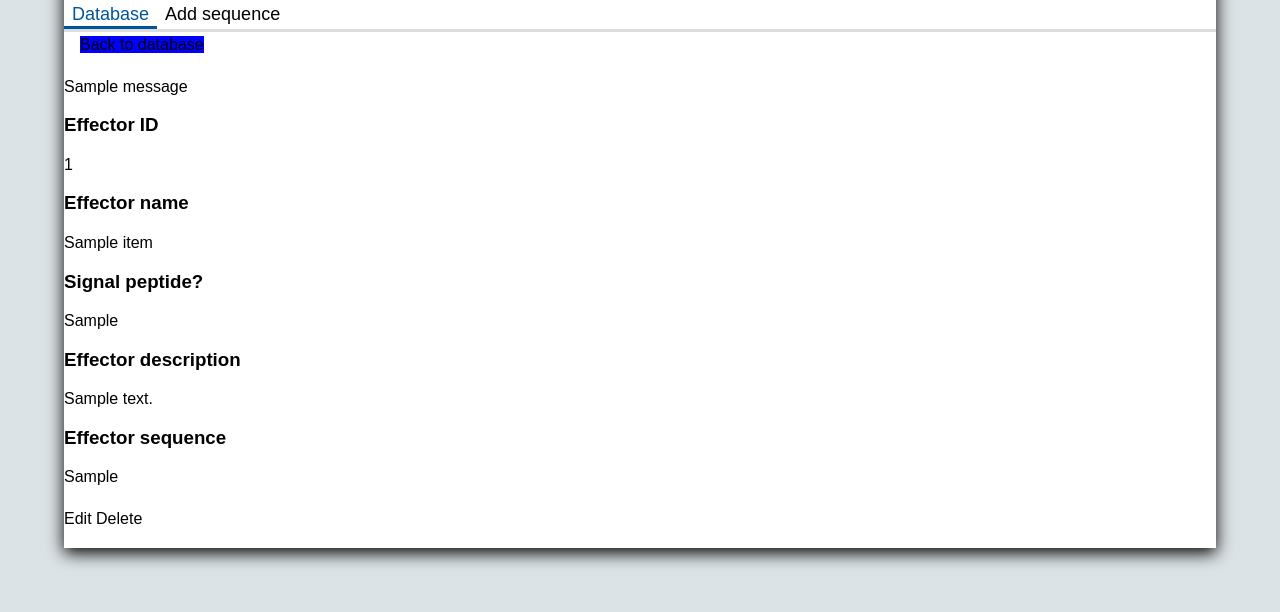
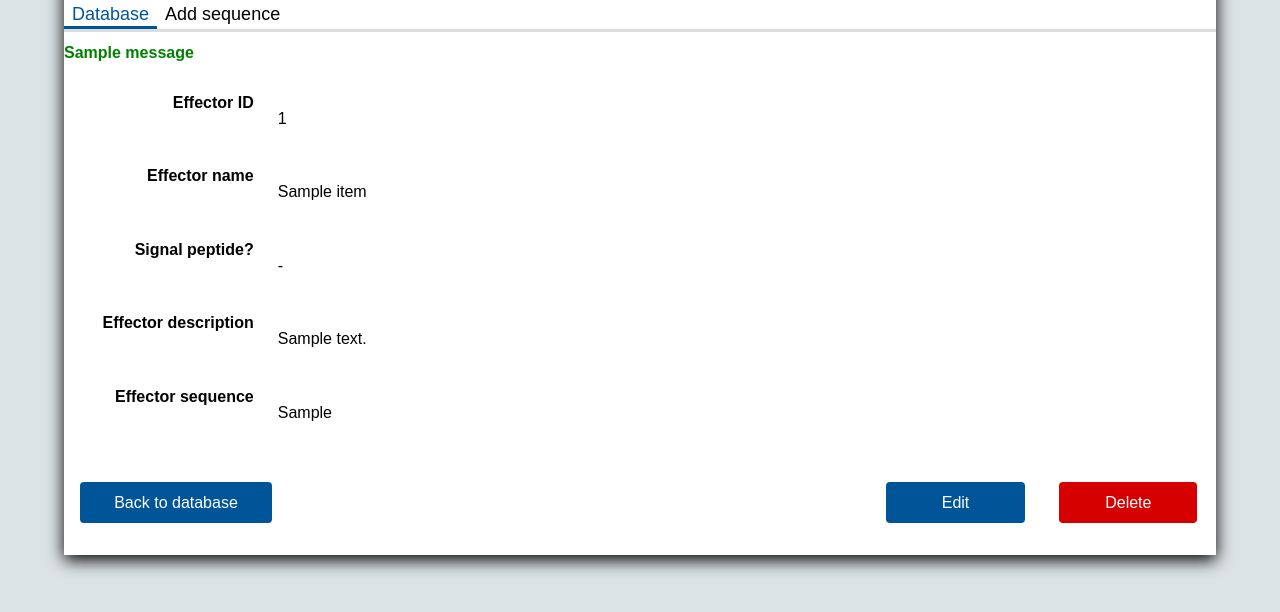
Before and after one commit to LuukHenk/effector_database, a Django app: template templates/database/itemViewer.html in a window 1280 px wide. Shown: the part 80-692 px from the top of the page. Run offline with Django 3.2, Linux system fonts and the light colour scheme; the template is opened without the code that fills it: most values are stand-ins (such as "Sample title", 1, 10 or a date in 2020); one stand-in notice (Sample message) is shown.

Commit message:
added itemview styling

```diff
--- a/static/database/basepage.css
+++ b/static/database/basepage.css
@@ -121,3 +121,14 @@ input[type=submit]:hover {
 .banner_item--nonactive:hover {
 	border-bottom: solid 3px var(--clr-border);
 }
+.message {
+	margin: 0.5rem 0 0 0;
+}
+.message-success {
+	color: green;
+	font-weight: bold;
+}
+.message-error {
+	color: red;
+	font-weight: bold;
+}
--- a/static/database/itemViewer.css
+++ b/static/database/itemViewer.css
@@ -1,4 +1,58 @@
+/* Buttons */
+.button_area {
+	display: grid;
+	word-wrap: break-word;
+	grid-template-columns: 67% 15% 15%;
+	font-size: var(--fs-body);
+	align-items: center;
+}
+@media (min-width: 900px) {
+	.button_area {grid-template-columns: 70% 15% 15%;}
+}
+.button {
+	border: none;
+	border-radius: 4px;
+	cursor: pointer;
+	text-align: center;
+	color: #FFF;
+	margin: 1rem;
+	padding: 0.5rem;
+}
 .back_button {
-		background: blue;
-		margin: 1rem 1rem 1rem 1rem;
+	background-color: var(--clr-banner-active);
+	width: 12rem;
 }
+.edit_button {
+	width: 80%;
+	background-color: var(--clr-banner-active);
+}
+.delete_button {
+	width: 80%;
+	background-color: #d60000;
+}
+
+/* Items */
+.item_area{
+	padding: 0.5rem;
+}
+.items {
+	font-size: var(--fs-body);
+	margin-left: 1rem;
+	word-wrap: break-word;
+	display: grid;
+	grid-template-columns: 25% 74%;
+}
+@media (min-width: 600px) {
+	.items {grid-template-columns: 20% 79%;}
+}
+@media (min-width: 900px) {
+	.items{grid-template-columns: 16% 83%;}
+}
+.title {
+	font-weight: bold;
+	text-align: right;
+}
+.item {
+	text-align: left;
+	padding-left: 1rem;
+}
--- a/templates/database/itemViewer.html
+++ b/templates/database/itemViewer.html
@@ -25,84 +25,48 @@
 
 		<div class="main_page">
 
-			<a class="back_button" href="{% url 'database:search' %}">Back to database</a>
 
 			{% if messages %}
-			<div class="messages">
 				{% for message in messages %}
-					<p class="message">{{message}}</p>
+					<p class="message message-{{message.tags}}">{{message}}</p>
 				{% endfor %}
 			{% endif %}
 
-			<div class="item_area">
+			<dl class="items">
+				<dt class="title item_area ">Effector ID</dt>
+				<dl class="item item_area">{{ item.effector_id }}</dl>
+				<dt class="title item_area">Effector name</dt>
+				<dl class="item item_area">
+					{% if item.effector_name == '' %}-
+					{% else %}{{ item.effector_name }}
+					{% endif %}
+				</dl>
+				<dt class="title item_area">Signal peptide?</dt>
+				<dl class="item item_area">
+					{% if item.effector_signal_peptide == 'T' %}True
+					{% elif item.effector_signal_peptide == 'F'%}False
+					{% else %}-
+					{% endif %}
+				</dl>
+				<dt class="title item_area">Effector description</dt>
+				<dl class="item item_area">
+					{% if item.effector_description == '' %}-
+					{% else %}{{ item.effector_description }}
+					{% endif %}
+				</dl>
+				<dt class="title item_area">Effector sequence</dt>
+				<dl class="item item_area">
+					{% if item.effector_sequence == '' %}-
+					{% else %}{{ item.effector_sequence }}
+					{% endif %}
+				</dl>
+			</dl>
 
-				<div class="item_block">
-					<div class="item_block--title-area">
-						<h3 class="item_block--title">
-							Effector ID
-						</h3>
-					</div>
-					<div class="item_block--context-area">
-						<p class="item_block--context">
-							{{ item.effector_id }}
-						</p>
-					</div>
-				</div>
-
-				<div class="item_block">
-					<div class="item_block--title-area">
-						<h3 class="item_block--title">
-							Effector name
-						</h3>
-					</div>
-					<div class="item_block--context-area">
-						<p class="item_block--context">
-							{{ item.effector_name }}
-						</p>
-					</div>
-				</div>
-
-				<div class="item_block">
-					<div class="item_block--title-area">
-						<h3 class="item_block--title">
-							Signal peptide?
-						</h3>
-					</div>
-					<div class="item_block--context-area">
-						<p class="item_block--context">
-							{{ item.effector_signal_peptide }}
-						</p>
-					</div>
-				</div>
-
-				<div class="item_block">
-					<div class="item_block--title-area">
-						<h3 class="item_block--title">
-							Effector description
-						</h3>
-					</div>
-					<div class="item_block--context-area">
-						<p class="item_block--context">
-							{{ item.effector_description }}
-						</p>
-					</div>
-				</div>
-
-				<div class="item_block">
-					<div class="item_block--title-area">
-						<h3 class="item_block--title">
-							Effector sequence
-						</h3>
-					</div>
-					<div class="item_block--context-area">
-						<p class="item_block--context">
-							{{ item.effector_sequence }}
-						</p>
-					</div>
-				</div>
-
-				<a>Edit</a>
-				<a href="{% url 'database:deleteSequence' item.effector_id %}">Delete</a>
+			<div class="button_area">
+				<a class="button back_button" href="{% url 'database:search' %}">Back to database</a>
+				<a class="button edit_button">Edit</a>
+				<a class=" button delete_button"
+				href="{% url 'database:deleteSequence' item.effector_id %}">Delete</a>
 			</div>
 		</div>
 	</body>
--- a/templates/database/search.html
+++ b/templates/database/search.html
@@ -26,9 +26,8 @@
 		<div class="main_page">
 
 			{% if messages %}
-			<div class="messages">
 				{% for message in messages %}
-					<p class="message">{{message}}</p>
+					<p class="message message-{{message.tags}}">{{message}}</p>
 				{% endfor %}
 			{% endif %}
 
--- a/templates/database/submit.html
+++ b/templates/database/submit.html
@@ -23,9 +23,8 @@
 		</div>
 
 		{% if messages %}
-		<div class="messages">
 			{% for message in messages %}
-				<p class="message">{{message}}</p>
+				<p class="message message-{{message.tags}}">{{message}}</p>
 			{% endfor %}
 		{% endif %}
 
--- a/views.py
+++ b/views.py
@@ -20,6 +20,8 @@ def submitted(request):
 
         if form.is_valid():
             form.save()
+            message = "Succesfully added '{}'".format(form.cleaned_data['effector_id'])
+            messages.success(request, message)
             return HttpResponseRedirect(reverse("database:search"))
 
     else:
```
Also changed, not shown: TODO.md (+4 -4 lines).
